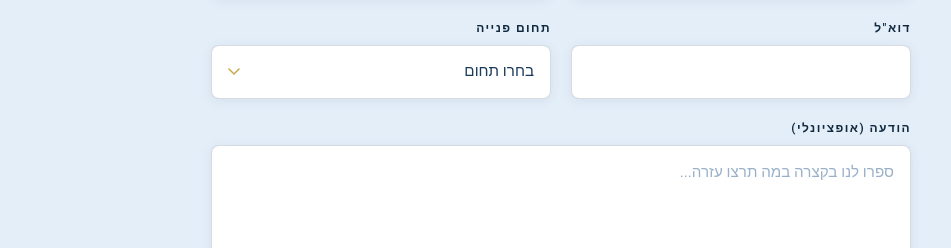
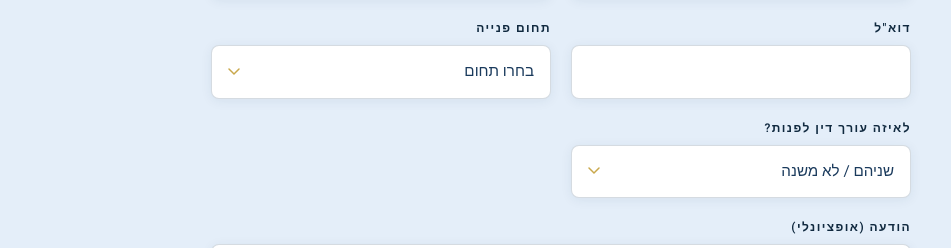
Before and after one commit to agamblaw-sudo/baz-law-website, a React (Vite) app: page / in a window 1280 px wide. Shown: the part 6701-6949 px from the top of the page, without its empty margins (79-1030 px from the left). Built offline with nearby package versions, Linux system fonts and the light colour scheme; a web font is replaced by a local one.

Commit message:
עדכונים

```diff
--- a/src/components/ContactForm.jsx
+++ b/src/components/ContactForm.jsx
@@ -7,6 +7,7 @@ export default function ContactForm() {
     femail: '',
     fmessage: '',
     fexpertise: '',
+    fattorney: '',
     subject: 'פנייה חדשה מאתר המשרד',
     from_name: 'אתר משרד ברזילי עזורי'
   });
@@ -206,6 +207,20 @@ export default function ContactForm() {
                     <option value="רישום בתים משותפים">רישום בתים משותפים</option>
                     <option value="צוואות, ירושות ועזבונות">צוואות, ירושות ועזבונות</option>
                     <option value="ייפוי כוח מתמשך">ייפוי כוח מתמשך</option>
+                  </select>
+                </div>
+
+                <div className="form-group">
+                  <label htmlFor="fattorney">לאיזה עורך דין לפנות?</label>
+                  <select
+                    id="fattorney"
+                    name="fattorney"
+                    value={formData.fattorney}
+                    onChange={handleChange}
+                  >
+                    <option value="">שניהם / לא משנה</option>
+                    <option value="עו&quot;ד אגם ברזילי">עו&quot;ד אגם ברזילי</option>
+                    <option value="עו&quot;ד לירון עזורי">עו&quot;ד לירון עזורי</option>
                   </select>
                 </div>
 
--- a/src/components/WhatsAppWidget.jsx
+++ b/src/components/WhatsAppWidget.jsx
@@ -5,6 +5,7 @@ export default function WhatsAppWidget() {
   const [activeTab, setActiveTab] = useState('whatsapp'); // 'whatsapp' | 'form'
   const [name, setName] = useState('');
   const [phone, setPhone] = useState('');
+  const [topic, setTopic] = useState('');
   const [target, setTarget] = useState('both'); // 'agam' | 'liron' | 'both'
   const [submitting, setSubmitting] = useState(false);
   const [success, setSuccess] = useState(false);
@@ -34,7 +35,7 @@ export default function WhatsAppWidget() {
       data.append('fname', name);
       data.append('fphone', phone);
       data.append('fexpertise', 'השארת פרטים מווידג׳ט וואטסאפ');
-      data.append('fmessage', `פנייה מהירה לחזרה. עורך הדין המבוקש לחזרה: ${target === 'agam' ? 'עו״ד אגם ברזילי' : target === 'liron' ? 'עו״ד לירון עזורי' : 'שניהם / לא משנה'}`);
+      data.append('fmessage', `פנייה מהירה לחזרה. עורך הדין המבוקש לחזרה: ${target === 'agam' ? 'עו״ד אגם ברזילי' : target === 'liron' ? 'עו״ד לירון עזורי' : 'שניהם / לא משנה'}${topic ? `. נושא הפנייה: ${topic}` : ''}`);
       data.append('subject', 'פנייה מהירה לחזרה (ווידג׳ט וואטסאפ)');
       data.append('from_name', 'ווידג׳ט וואטסאפ באתר');
       data.append('access_key', '65842ad6-8798-47fb-9eb5-c49f3e4ee7c6');
@@ -48,6 +49,7 @@ export default function WhatsAppWidget() {
         setSuccess(true);
         setName('');
         setPhone('');
+        setTopic('');
       } else {
         throw new Error(json.message || 'error');
       }
@@ -196,6 +198,25 @@ export default function WhatsAppWidget() {
                     />
                   </div>
                   <div style={{ display: 'flex', flexDirection: 'column', gap: '0.2rem' }}>
+                    <label style={{ fontSize: '0.75rem', color: 'rgba(255,255,255,0.7)', textAlign: 'right' }}>נושא הפנייה</label>
+                    <input
+                      type="text"
+                      placeholder="לדוגמה: רכישת דירה, טאבו..."
+                      value={topic}
+                      onChange={(e) => setTopic(e.target.value)}
+                      style={{
+                        padding: '0.45rem 0.6rem',
+                        borderRadius: '6px',
+                        border: '1px solid rgba(255,255,255,0.2)',
+                        background: 'rgba(255,255,255,0.05)',
+                        color: '#fff',
+                        fontSize: '0.8rem',
+                        outline: 'none',
+                        textAlign: 'right'
+                      }}
+                    />
+                  </div>
+                  <div style={{ display: 'flex', flexDirection: 'column', gap: '0.2rem' }}>
                     <label style={{ fontSize: '0.75rem', color: 'rgba(255,255,255,0.7)', textAlign: 'right' }}>מי יחזור אליכם?</label>
                     <select
                       value={target}
```
